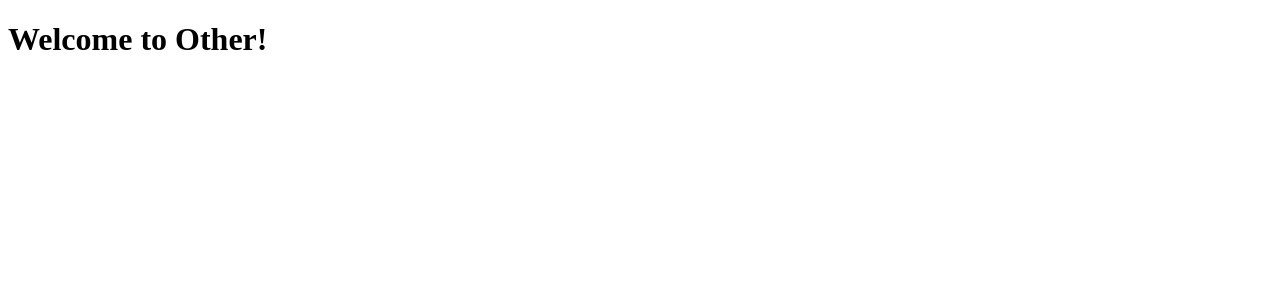
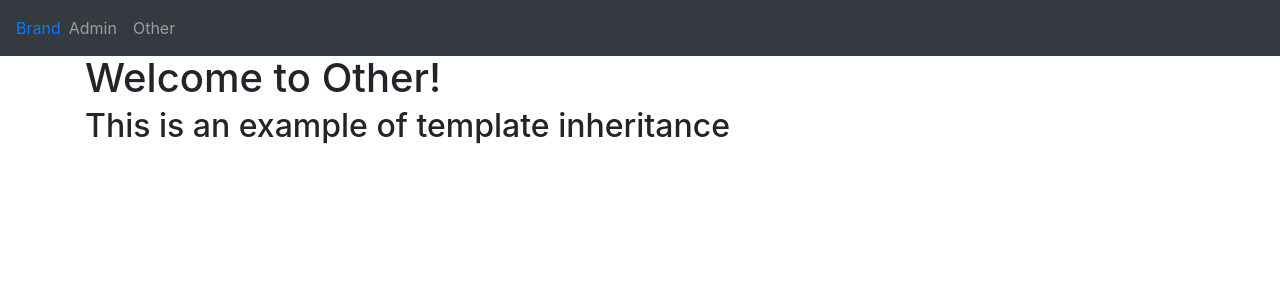
Before and after one commit to wakim/python-django-bootcamp, a Django app: page /fourth_app/other/ in a window 1280 px wide. Shown: the top 300 px of the page. Run offline with Django 3.2, Linux system fonts and the light colour scheme; some libraries are stand-ins or nearby versions.

Commit message:
Use template inheritance on pages

```diff
--- a/fourth_project/fourth_app/urls.py
+++ b/fourth_project/fourth_app/urls.py
@@ -3,6 +3,7 @@ from fourth_app import views
 
 app_name = 'fourth_app'
 urlpatterns = [
+    url(r'^$', views.index, name='other'),
     url(r'^other/$', views.other, name='other'),
     url(r'^relative/$', views.relative, name='relative'),
 ]
--- /dev/null
+++ b/fourth_project/templates/fourth_app/base.html
@@ -0,0 +1,27 @@
+<!DOCTYPE html>
+<html>
+  <head>
+    <meta charset="utf-8">
+    <title></title>
+    <link rel="stylesheet" href="https://maxcdn.bootstrapcdn.com/bootstrap/4.0.0-beta/css/bootstrap.min.css" integrity="sha384-/Y6pD6FV/Vv2HJnA6t+vslU6fwYXjCFtcEpHbNJ0lyAFsXTsjBbfaDjzALeQsN6M" crossorigin="anonymous" />
+  </head>
+  <body>
+    <nav class="navbar navbar-expand-lg navbar-dark bg-dark sticky-top">
+      <a class="nav-brand" href="{% url 'index' %}">Brand</a>
+      <button class="navbar-toggler" type="button" data-toggle="collapse" data-target="#navbarNav" aria-controls="navbarNav" aria-expanded="false" aria-label="Toggle navigation">
+        <span class="navbar-toggler-icon"></span>
+      </button>
+      <div class="collapse navbar-collapse" id="navbarNav">
+        <ul class="navbar-nav mr-auto">
+          <li class="nav-item"><a class="nav-link" href="{% url 'admin:index' %}">Admin</a></li>
+          <li class="nav-item"><a class="nav-link" href="{% url 'fourth_app:other' %}">Other</a></li>
+        </ul>
+      </div>
+    </nav>
+
+    <div class="container">
+      {% block body_block %}
+      {% endblock %}
+    </div>
+  </body>
+</html>
--- a/fourth_project/templates/fourth_app/other.html
+++ b/fourth_project/templates/fourth_app/other.html
@@ -1,10 +1,6 @@
 <!DOCTYPE html>
-<html>
-  <head>
-    <meta charset="utf-8">
-    <title></title>
-  </head>
-  <body>
-    <h1>Welcome to Other!</h1>
-  </body>
-</html>
+{% extends "fourth_app/base.html" %}
+  {% block body_block %}
+  <h1>Welcome to Other!</h1>
+  <h2>This is an example of template inheritance</h2>
+  {% endblock %}
```
Also changed, not shown: fourth_project/templates/fourth_app/index.html (+5 -9 lines).
